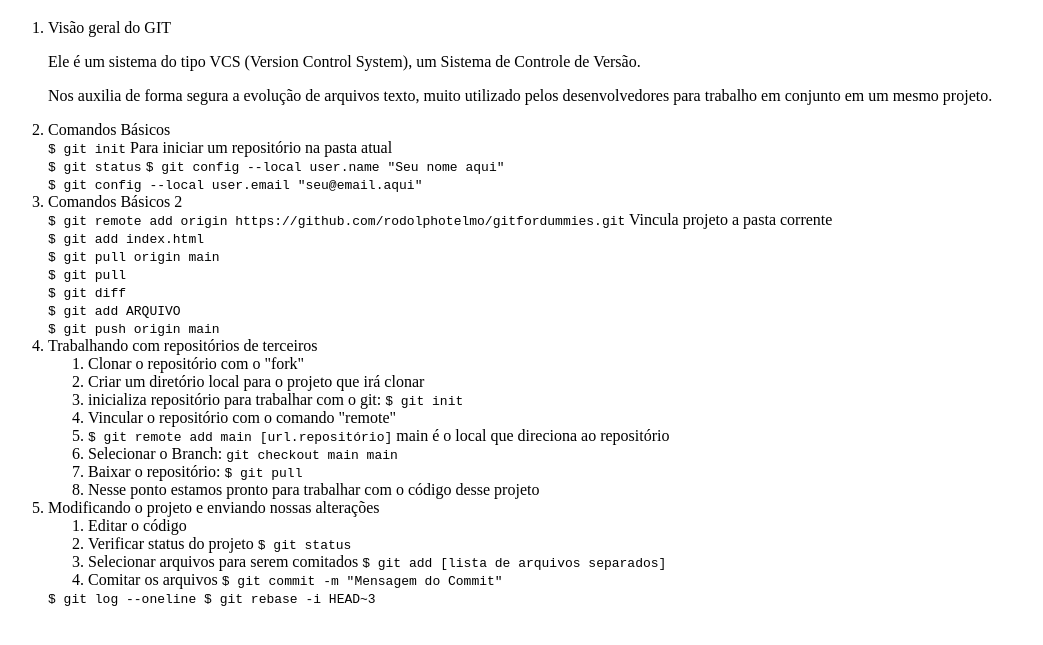
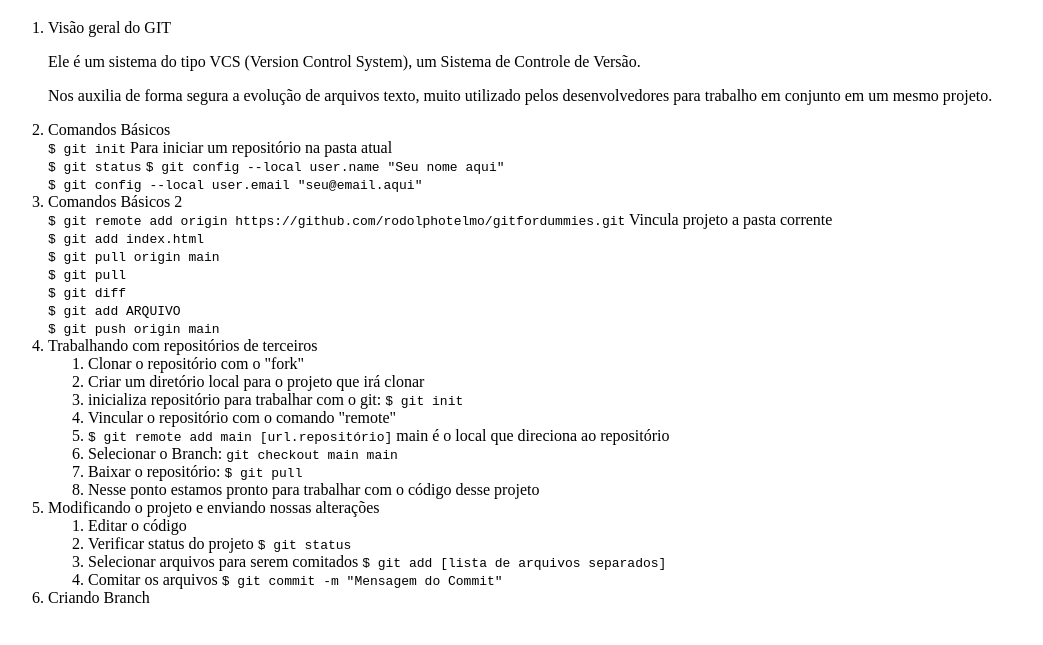
Before and after one commit to rodolphotelmo/gitfordummies, a plain HTML site: page index.html in a window 1280 px wide. Shown: the part 61-706 px from the top of the page, without its empty margins (0-1043 px from the left). Drawn offline with Linux system fonts and the light colour scheme.

Commit message:
Adicionando branch leandro

```diff
--- a/index.html
+++ b/index.html
@@ -44,10 +44,10 @@
 
             </ol>
         </li>
-
-
-            <code>$ git log --oneline </code>
-            <code>$ git rebase -i HEAD~3</code>
+        <li>Criando Branch
+            <ol>
+            </ol>
+        </li>
     </ol>
 </body>
 </html>
```
